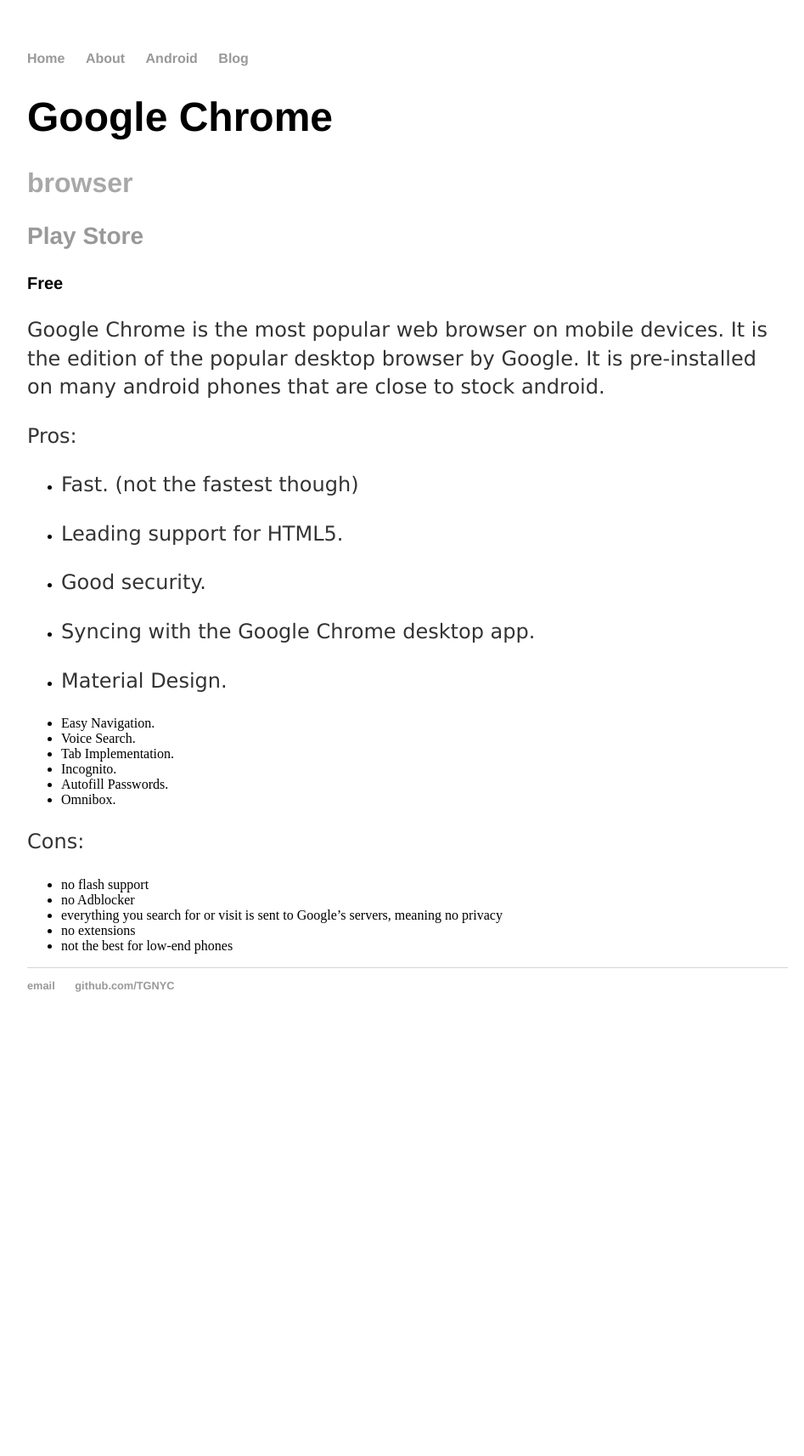
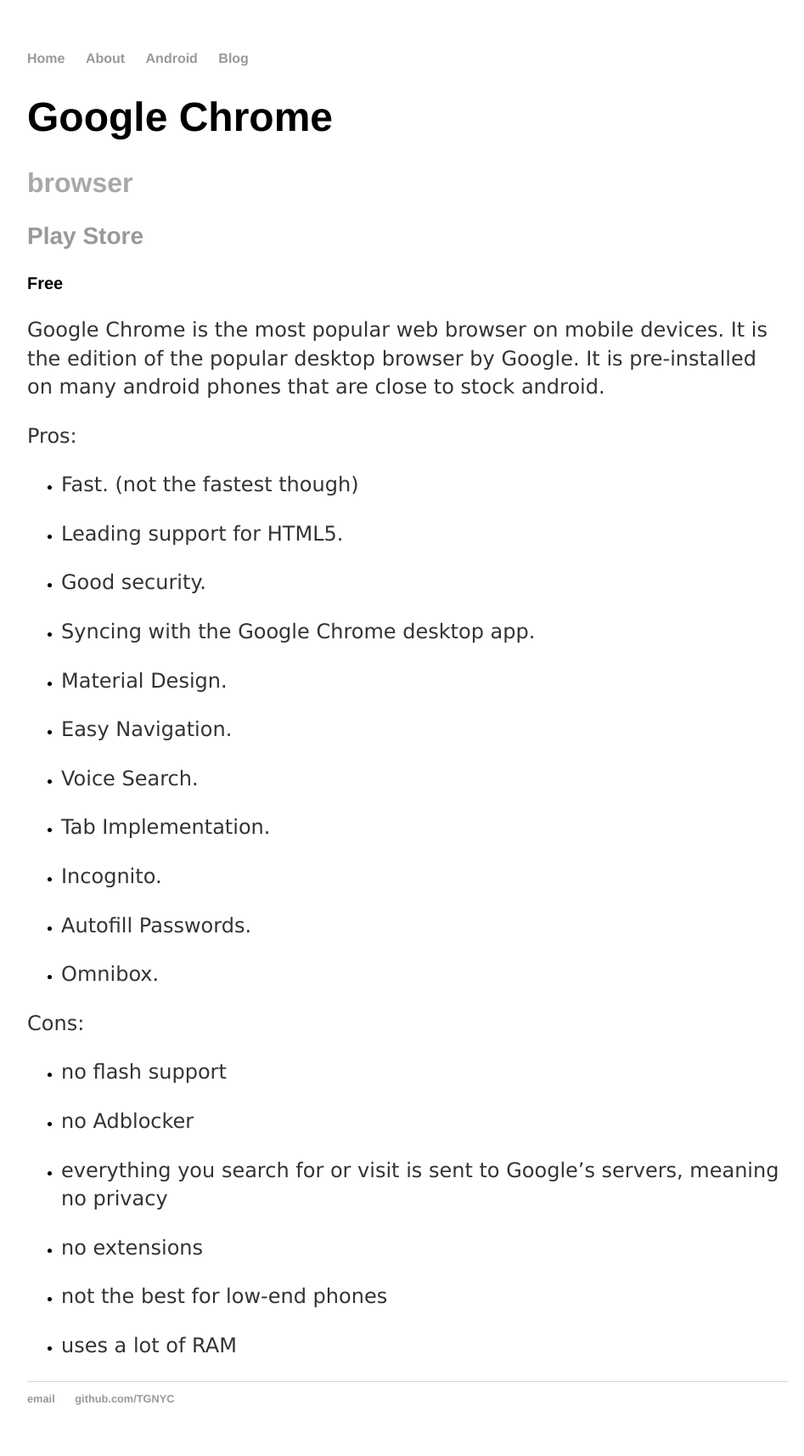
Before and after one commit to TGNYC/old, a Jekyll site: the page built from android/appguide/chrome.md, in a window 1280 px wide. Shown: the whole page at 85% size, without its empty margins (160-1107 px from the left). Built offline with Jekyll 4.4.1, drawn with Linux system fonts in a browser that asks for light colours; before the commit the page ends 1227 px from its top, so only the background shows below that.

Commit message:
Update chrome.md

```diff
--- a/android/appguide/chrome.md
+++ b/android/appguide/chrome.md
@@ -9,6 +9,7 @@
 Google Chrome is the most popular web browser on mobile devices. It is the edition of the popular desktop browser by Google. It is pre-installed on many android phones that are close to stock android.
 
 Pros:
+
  * Fast. (not the fastest though)
 
  * Leading support for HTML5.
@@ -20,15 +21,27 @@
  * Material Design.
 
  * Easy Navigation.
+
  * Voice Search.
+
  * Tab Implementation.
+
  * Incognito.
+
  * Autofill Passwords.
+
  * Omnibox.
 
 Cons:
+
  * no flash support
+
  * no Adblocker
+
  * everything you search for or visit is sent to Google's servers, meaning no privacy
+
  * no extensions
+
  * not the best for low-end phones
+
+ * uses a lot of RAM
```
